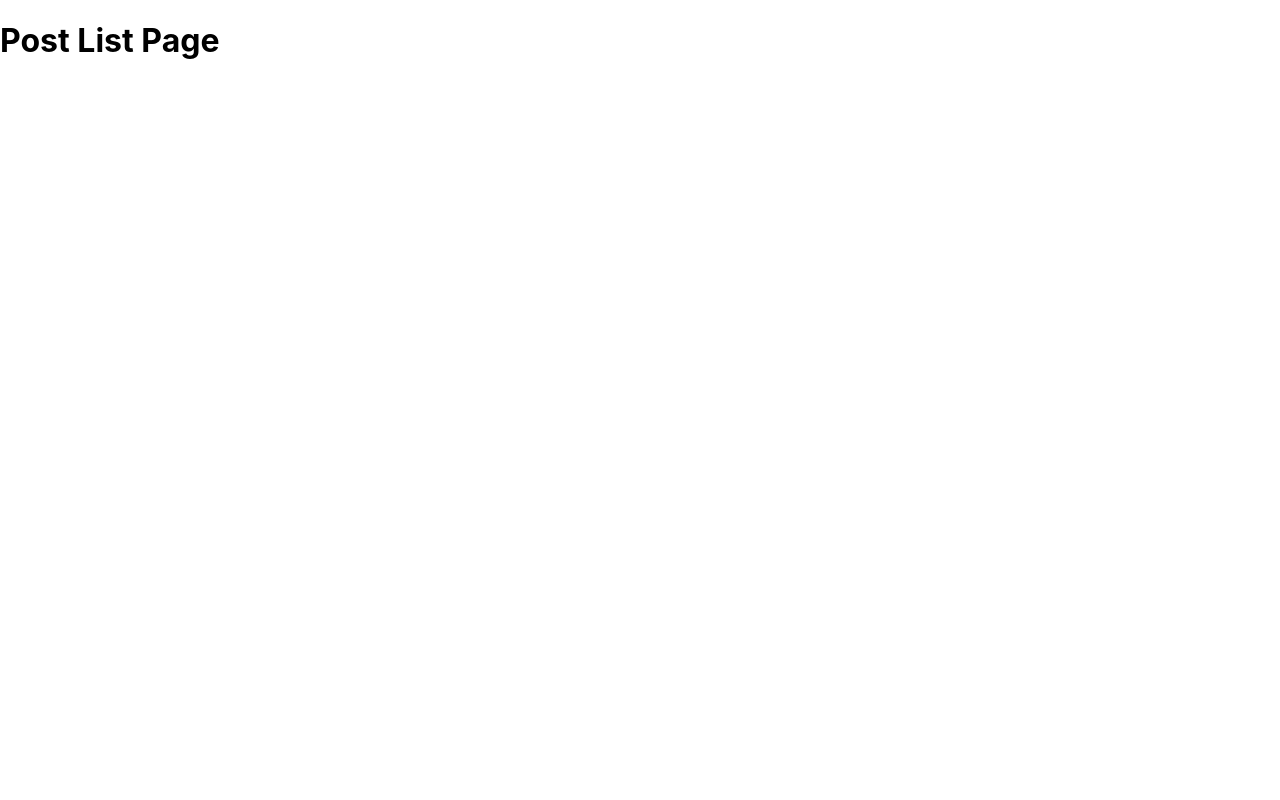
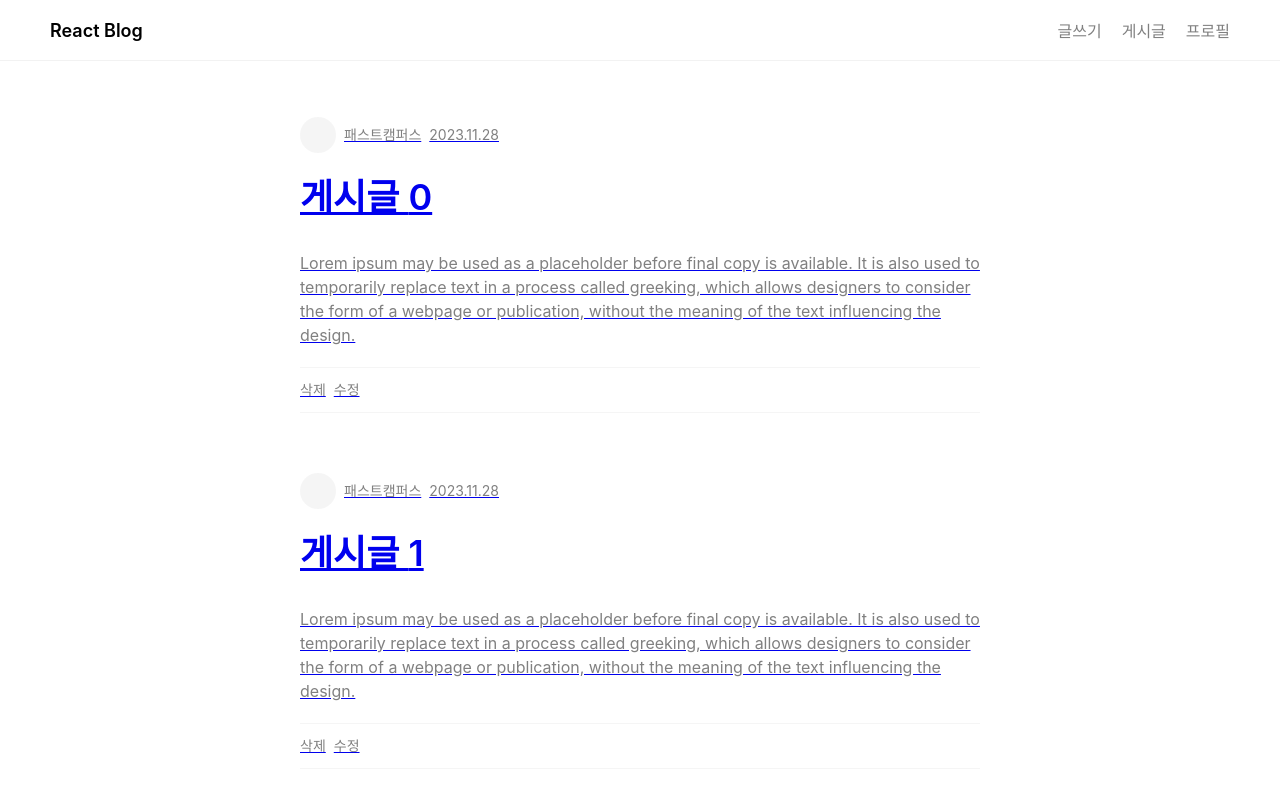
Before and after one commit to steve-shim/reactblog, a React (Create React App) app: page /posts in a window 1280 px wide. Shown: the top 800 px of the page. Built offline with nearby package versions, Linux system fonts and the light colour scheme.

Commit message:
Add Components to reuse in Pages

```diff
--- /dev/null
+++ b/src/components/Footer.tsx
@@ -0,0 +1,11 @@
+import { Link } from "react-router-dom";
+
+export default function Footer() {
+  return (
+    <footer>
+      <Link to="/posts/new">글쓰기</Link>
+      <Link to="/posts">게시글</Link>
+      <Link to="/profile">프로필</Link>
+    </footer>
+  );
+}
--- /dev/null
+++ b/src/components/Header.tsx
@@ -0,0 +1,16 @@
+import { Link } from "react-router-dom";
+
+export default function Header() {
+  return (
+    <header className="header">
+      <Link to="/" className="header__logo">
+        React Blog
+      </Link>
+      <div>
+        <Link to="/posts/new">글쓰기</Link>
+        <Link to="/posts">게시글</Link>
+        <Link to="/profile">프로필</Link>
+      </div>
+    </header>
+  );
+}
--- /dev/null
+++ b/src/components/PostDetail.tsx
@@ -0,0 +1,27 @@
+export default function PostDetail() {
+  return (
+    <>
+      <div className="post__detail">
+        <div className="post__box">
+          <div className="post__title">form of a webpage</div>
+          <div className="post__profile-box">
+            <div className="post__profile" />
+            <div className="post__author-name">패스트캠퍼스</div>
+            <div className="post__date">2023.11.28</div>
+          </div>
+          <div className="post__utils-box">
+            <div className="post__delete">삭제</div>
+            <div className="post__edit">수정</div>
+          </div>
+          <div className="post__text">
+            Lorem ipsum may be used as a placeholder before final copy is
+            available. It is also used to temporarily replace text in a process
+            called greeking, which allows designers to consider the form of a
+            webpage or publication, without the meaning of the text influencing
+            the design.
+          </div>
+        </div>
+      </div>
+    </>
+  );
+}
--- /dev/null
+++ b/src/components/PostList.tsx
@@ -0,0 +1,43 @@
+import { Link } from "react-router-dom";
+
+interface PostListProps {
+  hasNavigation?: boolean;
+}
+
+export default function PostList({ hasNavigation = true }: PostListProps) {
+  return (
+    <>
+      {hasNavigation && (
+        <div className="post__navigation">
+          <div className="post__navigation--active">전체 글</div>
+          <div>나의 글</div>
+        </div>
+      )}
+      <div className="post__detail">
+        {[...Array(10)].map((e, index) => (
+          <div key={index} className="post__box">
+            <Link to={`/posts/${index}`}>
+              <div className="post__profile-box">
+                <div className="post__profile" />
+                <div className="post__author-name">패스트캠퍼스</div>
+                <div className="post__date">2023.11.28</div>
+              </div>
+              <div className="post__title">게시글 {index}</div>
+              <div className="post__text">
+                Lorem ipsum may be used as a placeholder before final copy is
+                available. It is also used to temporarily replace text in a
+                process called greeking, which allows designers to consider the
+                form of a webpage or publication, without the meaning of the
+                text influencing the design.
+              </div>
+              <div className="post__utils-box">
+                <div className="post__delete">삭제</div>
+                <div className="post__edit">수정</div>
+              </div>
+            </Link>
+          </div>
+        ))}
+      </div>
+    </>
+  );
+}
--- /dev/null
+++ b/src/components/Profile.tsx
@@ -0,0 +1,18 @@
+import { Link } from "react-router-dom";
+
+export default function Profile() {
+  return (
+    <div className="profile__box">
+      <div className="flex__box-lg">
+        <div className="profile__image" />
+        <div>
+          <div className="profile__email">test@test.com</div>
+          <div className="profile__name">승혁</div>
+        </div>
+      </div>
+      <Link to="/" className="profile__logout">
+        로그아웃
+      </Link>
+    </div>
+  );
+}
--- a/src/index.css
+++ b/src/index.css
@@ -15,11 +15,17 @@ code {
 header {
   display: flex;
   justify-content: space-between;
-  flex-direction: row-reverse;
+  /* flex-direction: row-reverse; */
   border-bottom: 1px solid #f2f2f2;
   padding: 10px 40px;
   min-height: 40px;
   align-items: center;
+}
+
+header .header__logo {
+  color: black;
+  font-weight: 600;
+  font-size: 18px;
 }
 
 header a {
@@ -45,8 +51,170 @@ footer {
   gap: 20px;
 }
 
-.post-list {
+footer a {
+  text-decoration: none;
+  color: gray;
+}
+
+footer a:focus,
+footer a:hover {
+  color: black;
+}
+
+.post__navigation {
+  display: flex;
+  gap: 12px;
+  margin: 0 auto;
+  max-width: 680px;
+  font-size: 16px;
+  color: gray;
+  cursor: pointer;
+  padding: 40px 20px 0px 20px;
+}
+
+.post__navigation--active {
+  color: black;
+  font-weight: 600;
+}
+
+.post__list,
+.post__detail {
   min-height: 90vh;
-  padding: 20px 40px;
+  padding: 20px;
   text-align: center;
+  max-width: 680px;
+  margin: 0 auto;
+  text-align: left;
+  line-height: 24px;
 }
+
+.post__list a {
+  text-decoration: none;
+  color: black;
+}
+
+.post__box {
+  padding-top: 24px;
+  padding-bottom: 24px;
+  border-top: 2px solid #f2f2f204;
+}
+
+.post__profile-box {
+  display: flex;
+  gap: 8px;
+  font-size: 14px;
+  align-items: center;
+}
+
+.post__profile {
+  width: 36px;
+  height: 36px;
+  background-color: #f2f2f2be;
+  border-radius: 50%;
+}
+
+.post__profile {
+  width: 36px;
+  height: 36px;
+  background-color: #f2f2f2be;
+  border-radius: 50%;
+}
+
+.post__date,
+.post__author-name {
+  color: gray;
+}
+
+.post__title {
+  font-size: 20px;
+  font-weight: 600;
+  margin: 14px 0px;
+}
+
+.post__text {
+  font-size: 16px;
+  color: gray;
+}
+
+.post__utils-box {
+  display: flex;
+  gap: 8px;
+  flex-direction: row-reverse;
+  font-size: 14px;
+  color: gray;
+}
+
+.post__delete a:focus,
+.post__delete a:hover {
+  color: black;
+}
+
+.post__edit a:focus,
+.post__edit a:hover {
+  color: black;
+}
+
+.post__detail .post__title {
+  font-size: 36px;
+  line-height: 40px;
+}
+
+.post__detail .post__utils-box {
+  padding: 10px 0px;
+  border-top: 1px solid #f2f2f2be;
+  border-bottom: 1px solid #f2f2f2be;
+  flex-direction: row;
+}
+
+.post__detail .post__profile-box {
+  padding: 10px 0px;
+}
+
+.post__detail .post__text {
+  padding: 20px 0px;
+}
+
+.profile__box {
+  display: flex;
+  gap: 18px;
+  align-items: center;
+  font-size: 18px;
+  margin: 0 auto;
+  max-width: 680px;
+  text-align: left;
+  line-height: 24px;
+  justify-content: space-between;
+  padding: 20px;
+}
+
+.flex__box-lg {
+  display: flex;
+  gap: 18px;
+  align-items: center;
+}
+
+.profile__image {
+  width: 72px;
+  height: 72px;
+  background-color: #f2f2f2;
+  border-radius: 50%;
+}
+
+.profile__name {
+  font-size: 16px;
+  padding-top: 4px;
+}
+
+.profile__email {
+  font-weight: 500;
+}
+
+.profile__logout {
+  color: gray;
+  font-size: 14px;
+}
+
+.profile__logout:hover,
+.profile__logout:focus {
+  color: black;
+}
--- a/src/pages/home/index.tsx
+++ b/src/pages/home/index.tsx
@@ -1,21 +1,15 @@
-import { Link } from "react-router-dom";
+import Header from "../../components/Header";
+import Footer from "../../components/Footer";
+import PostList from "../../components/PostList";
+import Carousel from "../../components/Carousel";
 
 export default function Home() {
   return (
     <div>
-      <header>
-        <div>
-          <Link to="/posts/new">글쓰기</Link>
-          <Link to="/posts">게시글</Link>
-          <Link to="/profile">프로필</Link>
-        </div>
-      </header>
-      <div className="post-list">Post list</div>
-      <footer>
-        <div>Menu 1</div>
-        <div>Menu 2</div>
-        <div>Menu 3</div>
-      </footer>
+      <Header />
+      <Carousel />
+      <PostList />
+      <Footer />
     </div>
   );
 }
--- a/src/pages/posts/detail.tsx
+++ b/src/pages/posts/detail.tsx
@@ -1,3 +1,13 @@
-export default function PostDetail() {
-  return <h1>Post Detail Page</h1>;
+import PostDetail from "../../components/PostDetail";
+import Header from "../../components/Header";
+import Footer from "../../components/Footer";
+
+export default function PostPage() {
+  return (
+    <>
+      <Header />
+      <PostDetail />
+      <Footer />
+    </>
+  );
 }
--- a/src/pages/posts/index.tsx
+++ b/src/pages/posts/index.tsx
@@ -1,3 +1,13 @@
-export default function PostList() {
-  return <h1>Post List Page</h1>;
+import Header from "../../components/Header";
+import Footer from "../../components/Footer";
+import PostList from "../../components/PostList";
+
+export default function PostPage() {
+  return (
+    <>
+      <Header />
+      <PostList hasNavigation={false} />
+      <Footer />
+    </>
+  );
 }
--- a/src/pages/posts/new.tsx
+++ b/src/pages/posts/new.tsx
@@ -1,3 +1,12 @@
+import Header from "../../components/Header";
+import Footer from "../../components/Footer";
+
 export default function PostNew() {
-  return <h1>Post New Page</h1>;
+  return (
+    <>
+      <Header />
+      <div>Post Form</div>
+      <Footer />
+    </>
+  );
 }
--- a/src/pages/profile/index.tsx
+++ b/src/pages/profile/index.tsx
@@ -1,3 +1,15 @@
+import Profile from "../../components/Profile";
+import Header from "../../components/Header";
+import Footer from "../../components/Footer";
+import PostList from "../../components/PostList";
+
 export default function ProfilePage() {
-  return <h1>Profile Page</h1>;
+  return (
+    <>
+      <Header />
+      <Profile />
+      <PostList hasNavigation={false} />
+      <Footer />
+    </>
+  );
 }
```
Also changed, not shown: tsconfig.json (+7 -8 lines).
